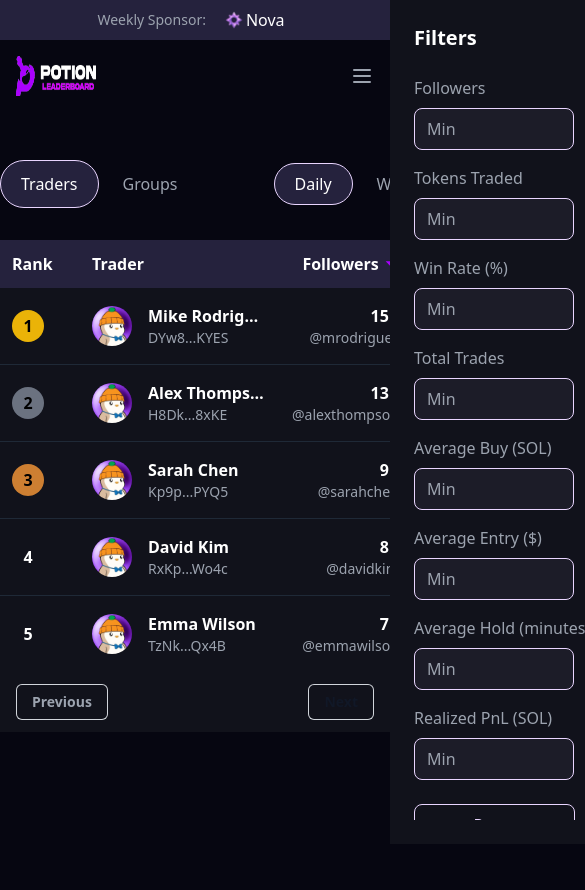
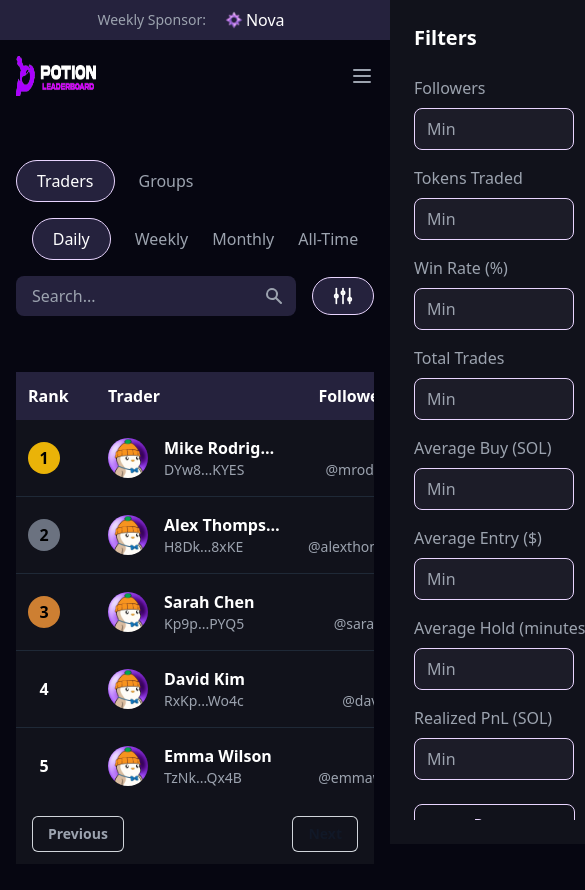
Before and after one commit to deiv-hash/potion-leaderboard, a Next.js app: page / in a window 390 px wide. Shown: the top 890 px of the page, 585 px wide, since content can reach past the window. Built offline with nearby package versions, Linux system fonts and the light colour scheme.

Commit message:
Improve page layout and responsiveness for mobile and desktop views

```diff
--- a/app/page.tsx
+++ b/app/page.tsx
@@ -65,20 +65,21 @@ export default function Home() {
 
   return (
     <div className="min-h-screen mt-12">
-      <main>
-        <div className="flex gap-24">
+      <main className="px-4 sm:px-6">
+        <div className="flex flex-col gap-6">
+          <div className="flex flex-col sm:flex-row gap-4 sm:items-center">
             <TabSelector
               activeTab={activeTab}
               onTabChange={(tab) => setActiveTab(tab as MainTab)}
               variant="main"
             />
             {activeTab === "traders" && (
-            <div className="w-full flex justify-between">
+              <div className="flex flex-col sm:flex-row gap-4 sm:items-center sm:justify-between w-full">
                 <TimeFrameSelector
                   selectedTimeFrame={filter.timeFrame}
                   onTimeFrameChange={setSelectedTimeFrame}
                 />
-              <div className="flex gap-4">
+                <div className="flex items-center gap-4">
                   <Searchbar onSearch={handleSearch} />
                   <Filter
                     filters={filter}
@@ -113,6 +114,7 @@ export default function Home() {
               </div>
             </div>
           )}
+        </div>
       </main>
     </div>
   );
```
Lines whose indentation alone changed are shown as unchanged.
